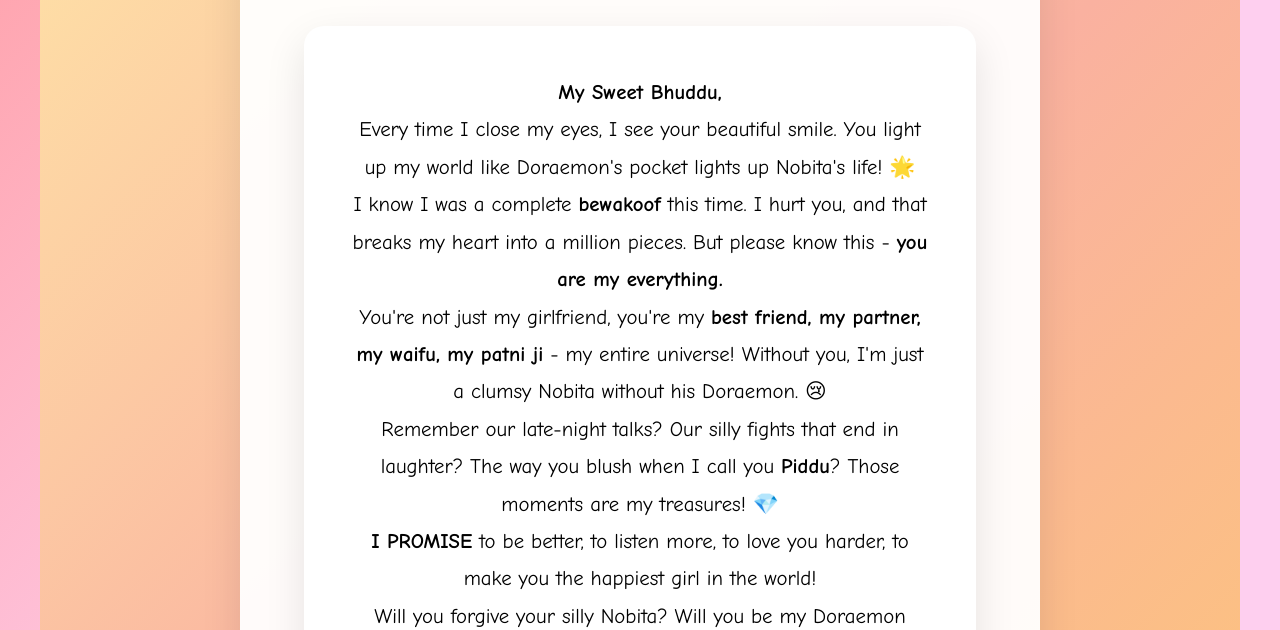
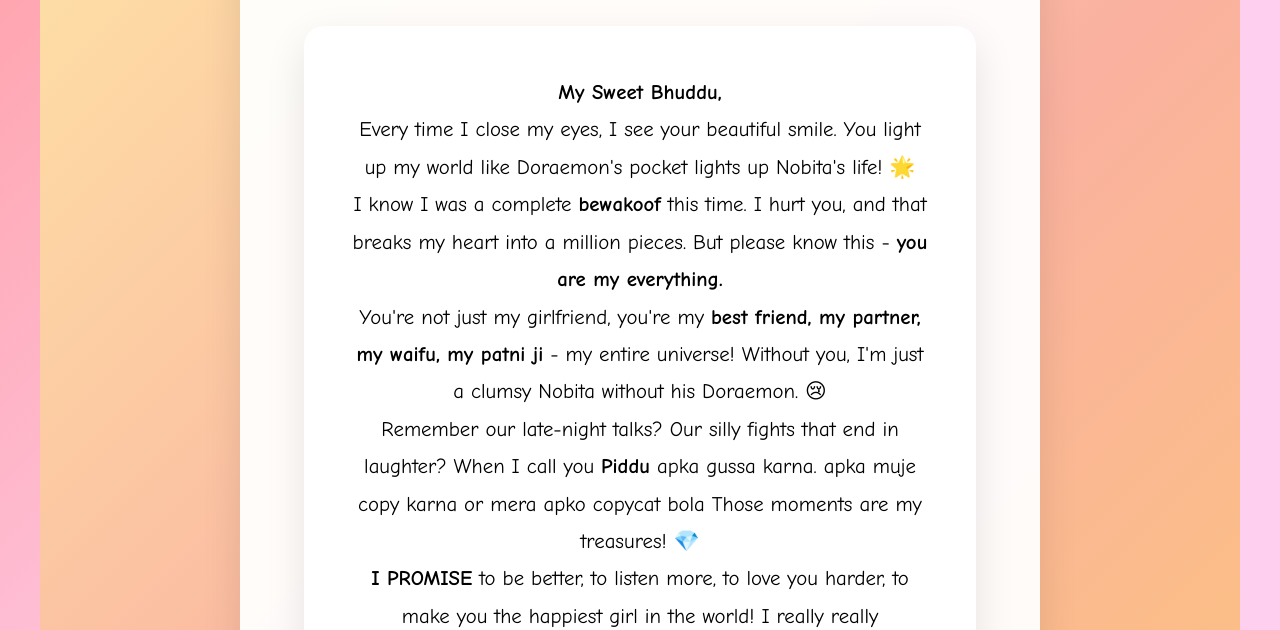
Before and after one commit to Anujydav31/doraemon-love, a plain HTML site: page letter.html in a window 1280 px wide. Shown: the part 328-958 px from the top of the page. Drawn offline with Linux system fonts and the light colour scheme.

Commit message:
Update letter.html

```diff
--- a/letter.html
+++ b/letter.html
@@ -42,9 +42,9 @@
 
                 <p>You're not just my girlfriend, you're my <strong>best friend, my partner, my waifu, my patni ji</strong> - my entire universe! Without you, I'm just a clumsy Nobita without his Doraemon. 😢</p>
 
-                <p>Remember our late-night talks? Our silly fights that end in laughter? The way you blush when I call you <strong>Piddu</strong>? Those moments are my treasures! 💎</p>
+                <p>Remember our late-night talks? Our silly fights that end in laughter? When I call you <strong>Piddu</strong> apka gussa karna. apka muje copy karna or mera apko copycat bola  Those moments are my treasures! 💎</p>
 
-                <p><strong>I PROMISE</strong> to be better, to listen more, to love you harder, to make you the happiest girl in the world!</p>
+                <p><strong>I PROMISE</strong> to be better, to listen more, to love you harder, to make you the happiest girl in the world!   I really really Misssssssssssssssssssssssssss You my doraemon. I love You so so much.</p>
 
                 <p>Will you forgive your silly Nobita? Will you be my Doraemon forever? 💙</p>
 
```
